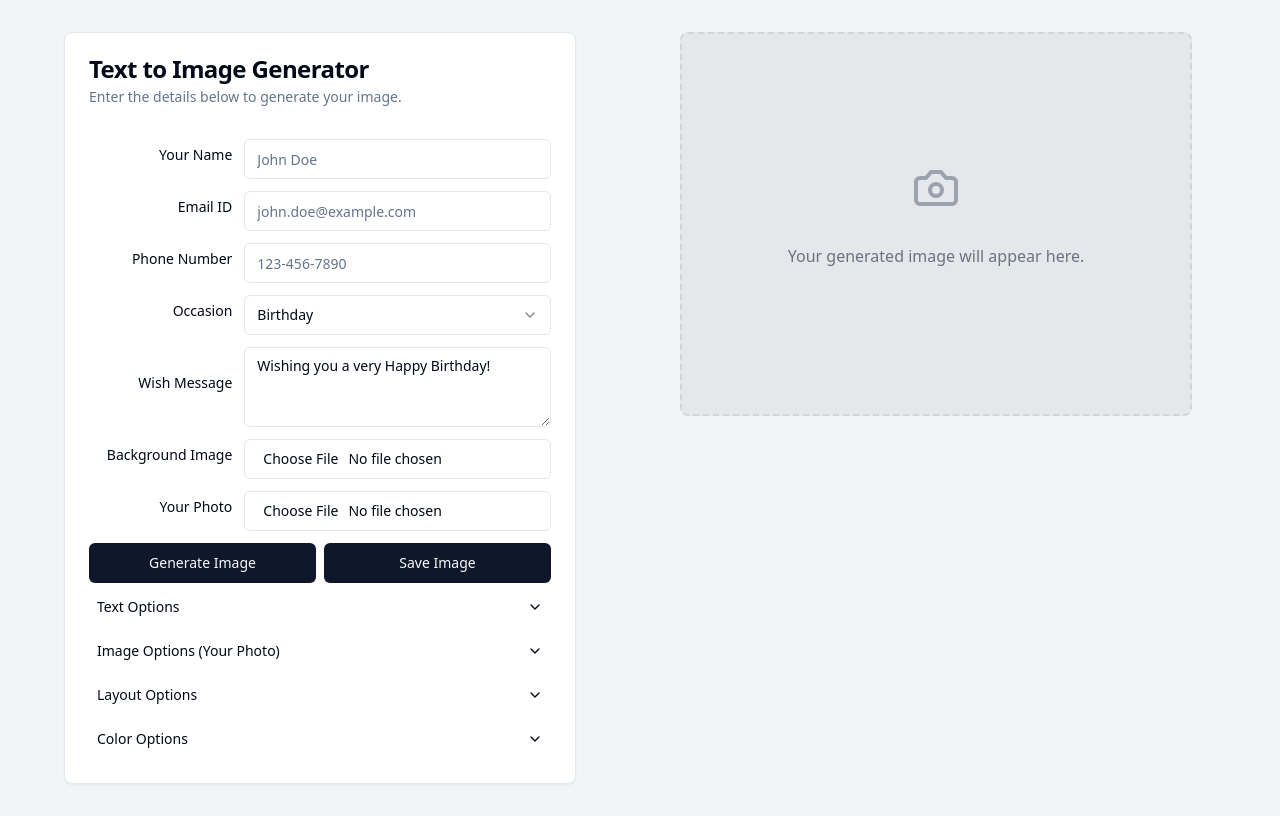
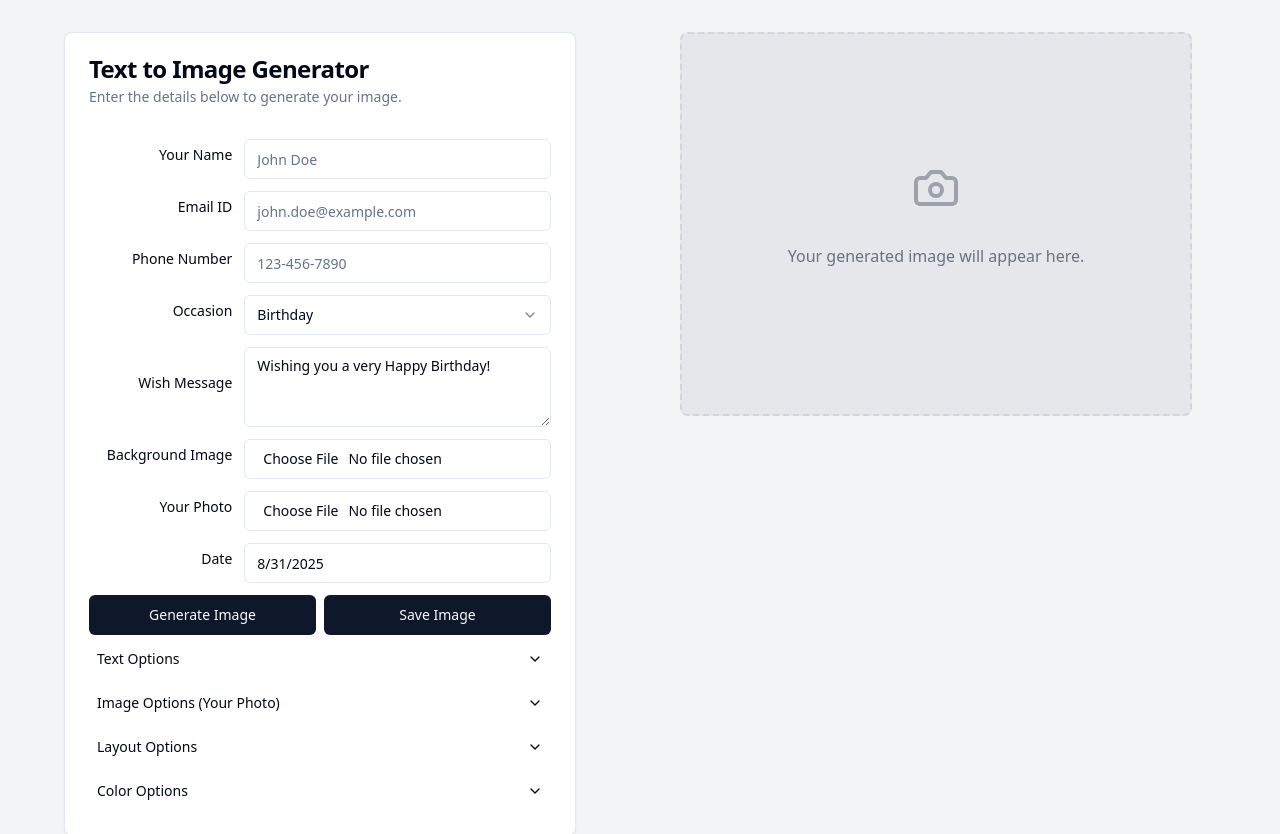
Before and after one commit to bravetux/Text2Image, a React (Vite) app: page / in a window 1280 px wide. Shown: the top 834 px of the page. Built offline with nearby package versions, Linux system fonts and the light colour scheme; a web font is replaced by a local one.

Commit message:
[dyad] Added date field to form and image - wrote 3 file(s)

```diff
--- a/src/components/GeneratedImage.tsx
+++ b/src/components/GeneratedImage.tsx
@@ -19,9 +19,10 @@ interface GeneratedImageProps {
   userPhotoSize: number;
   swapImageAndText: boolean;
   backgroundColor: string;
+  date?: string;
 }
 
-export const GeneratedImage = React.forwardRef<HTMLDivElement, GeneratedImageProps>(({ imageUrl, userName, email, phone, wishText, userPhotoUrl, fontSize, textAlign, fontColor, fontFamily, userPhotoAlignment, userPhotoSize, swapImageAndText, backgroundColor }, ref) => {
+export const GeneratedImage = React.forwardRef<HTMLDivElement, GeneratedImageProps>(({ imageUrl, userName, email, phone, wishText, userPhotoUrl, fontSize, textAlign, fontColor, fontFamily, userPhotoAlignment, userPhotoSize, swapImageAndText, backgroundColor, date }, ref) => {
   const imageRef = useRef<HTMLImageElement>(null);
   const [renderedImageWidth, setRenderedImageWidth] = useState<number | undefined>(undefined);
 
@@ -128,6 +129,7 @@ export const GeneratedImage = React.forwardRef<HTMLDivElement, GeneratedImagePro
               <h3 className="font-bold" style={nameStyle}>{userName}</h3>
               <p style={detailsStyle}>{email}</p>
               <p style={detailsStyle}>{phone}</p>
+              {date && <p style={detailsStyle}>{date}</p>}
             </div>
           </div>
         </div>
--- a/src/components/ImageGeneratorForm.tsx
+++ b/src/components/ImageGeneratorForm.tsx
@@ -34,6 +34,7 @@ const formSchema = z.object({
   customWish: z.string().optional(),
   backgroundImage: z.custom<FileList>().optional(),
   userPhoto: z.custom<FileList>().optional(),
+  date: z.string().optional(),
   fontSize: z.number().min(8).max(72).default(18),
   textAlign: z.enum(["left", "center", "right"]).default("left"),
   fontFamily: z.string().default("Arial"),
@@ -71,6 +72,7 @@ const defaultValues = {
   phone: "",
   wish: "Birthday",
   customWish: wishMap["Birthday"],
+  date: new Date().toLocaleDateString(),
   fontSize: 18,
   textAlign: "left",
   fontFamily: "Roboto",
@@ -268,6 +270,21 @@ export function ImageGeneratorForm({ onSubmit, isGenerating, generatedImageRef }
                         onBlur={onBlur}
                         onChange={(e) => onChange(e.target.files)}
                       />
+                    </FormControl>
+                    <FormMessage className="mt-1" />
+                  </div>
+                </FormItem>
+              )}
+            />
+            <FormField
+              control={form.control}
+              name="date"
+              render={({ field }) => (
+                <FormItem className="grid grid-cols-3 items-center gap-x-1">
+                  <FormLabel className="text-right pr-2">Date</FormLabel>
+                  <div className="col-span-2">
+                    <FormControl>
+                      <Input placeholder="MM/DD/YYYY" {...field} />
                     </FormControl>
                     <FormMessage className="mt-1" />
                   </div>
--- a/src/pages/Index.tsx
+++ b/src/pages/Index.tsx
@@ -77,6 +77,7 @@ const Index = () => {
                 swapImageAndText={imageData.swapImageAndText}
                 fontFamily={imageData.fontFamily}
                 backgroundColor={imageData.backgroundColor}
+                date={imageData.date}
               />
             </div>
           )}
```
